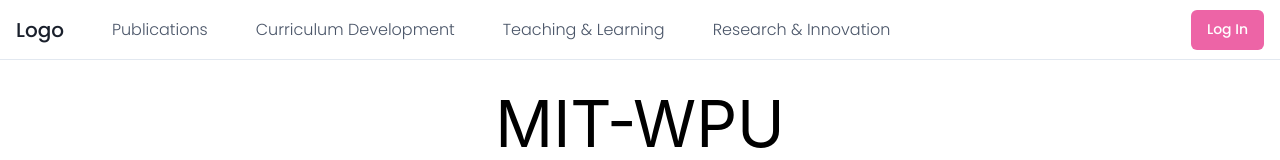
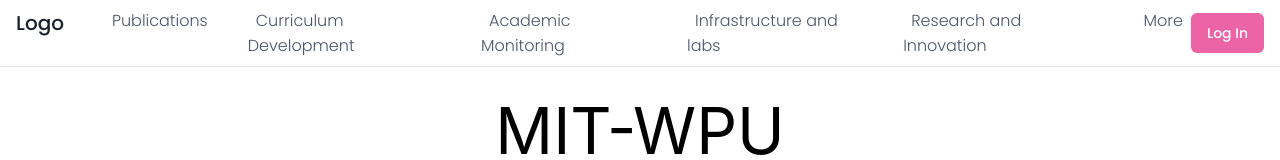
Before and after one commit to Gooner1886/systems-scet-mit, a React (Create React App) app: page / in a window 1280 px wide. Shown: the top 160 px of the page. Built offline with nearby package versions, Linux system fonts and the light colour scheme; a web font is replaced by a local one.

Commit message:
semi final push

```diff
--- a/src/components/AboutPage/AboutPage.js
+++ b/src/components/AboutPage/AboutPage.js
@@ -1,7 +1,7 @@
 import { ChakraProvider, Divider, VStack,Box } from "@chakra-ui/react";
 import Designation from "./Designation";
 import Introduction from "./Introduction";
-import WithSubnavigation from "./Navbar";
+import WithSubnavigation from "../Navbar/Navbar";
 import ResearchInterests from "./ResearchInterests";
 import PublicationOverview from "./PublicationOverview";
 
--- a/src/components/AboutPage/Navbar.js
+++ /dev/null
@@ -1,311 +0,0 @@
-import {
-  Box,
-  Flex,
-  Text,
-  IconButton,
-  Button,
-  Stack,
-  Collapse,
-  Icon,
-  Link,
-  Popover,
-  PopoverTrigger,
-  PopoverContent,
-  useColorModeValue,
-  useBreakpointValue,
-  useDisclosure,
-} from "@chakra-ui/react";
-import {
-  HamburgerIcon,
-  CloseIcon,
-  ChevronDownIcon,
-  ChevronRightIcon,
-} from "@chakra-ui/icons";
-
-export default function WithSubnavigation() {
-  const { isOpen, onToggle } = useDisclosure();
-
-  return (
-    <Box>
-      <Flex
-        bg={useColorModeValue("white", "gray.800")}
-        color={useColorModeValue("gray.600", "white")}
-        minH={"60px"}
-        py={{ base: 2 }}
-        px={{ base: 4 }}
-        borderBottom={1}
-        borderStyle={"solid"}
-        borderColor={useColorModeValue("gray.200", "gray.900")}
-        align={"center"}
-      >
-        <Flex
-          flex={{ base: 1, md: "auto" }}
-          ml={{ base: -2 }}
-          display={{ base: "flex", md: "none" }}
-        >
-          <IconButton
-            onClick={onToggle}
-            icon={
-              isOpen ? <CloseIcon w={3} h={3} /> : <HamburgerIcon w={5} h={5} />
-            }
-            variant={"ghost"}
-            aria-label={"Toggle Navigation"}
-          />
-        </Flex>
-        <Flex flex={{ base: 1 }} justify={{ base: "center", md: "start" }}>
-          <Text
-            textAlign={useBreakpointValue({ base: "center", md: "left" })}
-            fontFamily={("Zilla Slab", "Poppins")}
-            color={useColorModeValue("gray.800", "white")}
-            fontSize={"xl"}
-          >
-            Logo
-          </Text>
-
-          <Flex display={{ base: "none", md: "flex" }} ml={10} alignItems={"center"}>
-            <DesktopNav />
-          </Flex>
-        </Flex>
-
-        <Stack
-          flex={{ base: 1, md: 0 }}
-          justify={"flex-end"}
-          direction={"row"}
-          spacing={6}
-        >
-          {/* <Button
-            as={"a"}
-            fontSize={"sm"}
-            fontWeight={400}
-            fontFamily={"Zilla Slab", "Poppins"}
-            variant={"link"}
-            href={"#"}
-          >
-            Sign In
-          </Button> */}
-          <Button
-            display={{ base: "none", md: "inline-flex" }}
-            fontSize={"sm"}
-            fontWeight={400}
-            fontFamily={("Zilla Slab", "Poppins")}
-            color={"white"}
-            bg={"pink.400"}
-            href={"#"}
-            _hover={{
-              bg: "pink.300",
-            }}
-          >
-            Log In
-          </Button>
-        </Stack>
-      </Flex>
-
-      <Collapse in={isOpen} animateOpacity>
-        <MobileNav />
-      </Collapse>
-    </Box>
-  );
-}
-
-const DesktopNav = () => {
-  const linkColor = useColorModeValue("gray.600", "gray.200");
-  const linkHoverColor = useColorModeValue("gray.800", "white");
-  const popoverContentBgColor = useColorModeValue("white", "gray.800");
-
-  return (
-    <Stack direction={"row"} spacing={8}>
-      {NAV_ITEMS.map((navItem) => (
-        <Box key={navItem.label}>
-          <Popover trigger={"hover"} placement={"bottom-start"}>
-            <PopoverTrigger>
-              <Link
-                p={2}
-                href={navItem.href ?? "#"}
-                fontSize={"md"}
-                fontWeight={375}
-                fontFamily={"Zilla Slab", "Poppins"}
-                color={linkColor}
-                _hover={{
-                  textDecoration: "none",
-                  color: linkHoverColor,
-                }}
-
-              >
-                {navItem.label}
-              </Link>
-            </PopoverTrigger>
-
-            {navItem.children && (
-              <PopoverContent
-                border={0}
-                boxShadow={"xl"}
-                bg={popoverContentBgColor}
-                p={4}
-                rounded={"xl"}
-                minW={"sm"}
-              >
-                <Stack>
-                  {navItem.children.map((child) => (
-                    <DesktopSubNav key={child.label} {...child} />
-                  ))}
-                </Stack>
-              </PopoverContent>
-            )}
-          </Popover>
-        </Box>
-      ))}
-    </Stack>
-  );
-};
-
-const DesktopSubNav = ({ label, href, subLabel }) => {
-  return (
-    <Link
-      href={href}
-      role={"group"}
-      display={"block"}
-      p={2}
-      rounded={"md"}
-      _hover={{ bg: useColorModeValue("pink.50", "gray.900") }}
-    >
-      <Stack direction={"row"} align={"center"}>
-        <Box>
-          <Text
-            transition={"all .3s ease"}
-            _groupHover={{ color: "pink.400" }}
-            fontWeight={500}
-          >
-            {label}
-          </Text>
-          <Text fontSize={"sm"}>{subLabel}</Text>
-        </Box>
-        <Flex
-          transition={"all .3s ease"}
-          transform={"translateX(-10px)"}
-          opacity={0}
-          _groupHover={{ opacity: "100%", transform: "translateX(0)" }}
-          justify={"flex-end"}
-          align={"center"}
-          flex={1}
-        >
-          <Icon color={"pink.400"} w={5} h={5} as={ChevronRightIcon} />
-        </Flex>
-      </Stack>
-    </Link>
-  );
-};
-
-const MobileNav = () => {
-  return (
-    <Stack
-      bg={useColorModeValue("white", "gray.800")}
-      p={4}
-      display={{ md: "none" }}
-    >
-      {NAV_ITEMS.map((navItem) => (
-        <MobileNavItem key={navItem.label} {...navItem} />
-      ))}
-    </Stack>
-  );
-};
-
-const MobileNavItem = ({ label, children, href }) => {
-  const { isOpen, onToggle } = useDisclosure();
-
-  return (
-    <Stack spacing={4} onClick={children && onToggle}>
-      <Flex
-        py={2}
-        as={Link}
-        href={href ?? "#"}
-        justify={"space-between"}
-        align={"center"}
-        _hover={{
-          textDecoration: "none",
-        }}
-      >
-        <Text
-          fontWeight={600}
-          color={useColorModeValue("gray.600", "gray.200")}
-        >
-          {label}
-        </Text>
-        {children && (
-          <Icon
-            as={ChevronDownIcon}
-            transition={"all .25s ease-in-out"}
-            transform={isOpen ? "rotate(180deg)" : ""}
-            w={6}
-            h={6}
-          />
-        )}
-      </Flex>
-
-      <Collapse in={isOpen} animateOpacity style={{ marginTop: "0!important" }}>
-        <Stack
-          mt={2}
-          pl={4}
-          borderLeft={1}
-          borderStyle={"solid"}
-          borderColor={useColorModeValue("gray.200", "gray.700")}
-          align={"start"}
-        >
-          {children &&
-            children.map((child) => (
-              <Link key={child.label} py={2} href={child.href}>
-                {child.label}
-              </Link>
-            ))}
-        </Stack>
-      </Collapse>
-    </Stack>
-  );
-};
-
-// interface NavItem {
-//   label: string;
-//   subLabel?: string;
-//   children?: Array<NavItem>;
-//   href?: string;
-// }
-
-const NAV_ITEMS = [
-  {
-    label: "Publications",
-    href: "#",
-  },
-  {
-    label: "Curriculum Development",
-    href: "#",
-  },
-  {
-    label: "Teaching & Learning ",
-    children: [
-      {
-        label: "Explore Design Work",
-        subLabel: "Trending Design to inspire you",
-        href: "#",
-      },
-      {
-        label: "New & Noteworthy",
-        subLabel: "Up-and-coming Designers",
-        href: "#",
-      },
-    ],
-  },
-  {
-    label: "Research & Innovation",
-    children: [
-      {
-        label: "Job Board",
-        subLabel: "Find your dream design job",
-        href: "#",
-      },
-      {
-        label: "Freelance Projects",
-        subLabel: "An exclusive list for contract work",
-        href: "#",
-      },
-    ],
-  },
-];
--- a/src/components/Hooks.js
+++ b/src/components/Hooks.js
@@ -4,8 +4,6 @@
 
 function CheckSignIn(callback)
 {
-    const [uid,setuid]=useState(null);
-
     let token=localStorage.getItem('token');
     let url="https://identitytoolkit.googleapis.com/v1/accounts:lookup?key=AIzaSyD_IpvEOmupo-tfIcWtkJ7nQSeLfuqiiwQ";
 
--- a/src/components/Landing/Landing.js
+++ b/src/components/Landing/Landing.js
@@ -1,7 +1,7 @@
 import styled from "styled-components";
 import "./About.css";
 import Dummy from "./1.png";
-import WithSubnavigation from "../AboutPage/Navbar"
+import WithSubnavigation from "../Navbar/Navbar"
 import {Box} from "@chakra-ui/react"
 
 const Landing = () => {
--- a/src/components/LoginPage/LoginPage.js
+++ b/src/components/LoginPage/LoginPage.js
@@ -1,8 +1,9 @@
-import WithSubnavigation from "../AboutPage/Navbar"
+import WithSubnavigation from "../Navbar/Navbar"
 import {Box,Button,Center,Container, Input, Stack} from "@chakra-ui/react"
 import {LockIcon} from "@chakra-ui/icons"
 import { useEffect, useState } from "react"
 import {useLoginInterface,CheckSignIn} from "../Hooks.js"
+import { Link } from "react-router-dom"
 
 
 function LoginPage()
@@ -16,6 +17,7 @@
 
     const HandleSubmit=()=>{
         console.log(useLoginInterface({"email":email,"password":password}));
+
     }
 
 
--- a/src/components/Navbar/Navbar.js
+++ b/src/components/Navbar/Navbar.js
@@ -21,6 +21,8 @@
   ChevronDownIcon,
   ChevronRightIcon,
 } from "@chakra-ui/icons";
+
+import {Link as ReactLink} from "react-router-dom";
 
 export default function WithSubnavigation() {
   const { isOpen, onToggle } = useDisclosure();
@@ -83,6 +85,7 @@
           >
             Sign In
           </Button> */}
+          <ReactLink to="/login">
           <Button
             display={{ base: "none", md: "inline-flex" }}
             fontSize={"sm"}
@@ -90,13 +93,13 @@
             fontFamily={("Zilla Slab", "Poppins")}
             color={"white"}
             bg={"pink.400"}
-            href={"#"}
             _hover={{
               bg: "pink.300",
             }}
           >
             Log In
           </Button>
+          </ReactLink>
         </Stack>
       </Flex>
 
@@ -272,40 +275,44 @@
 const NAV_ITEMS = [
   {
     label: "Publications",
-    href: "#",
+    href: "/test",
   },
   {
     label: "Curriculum Development",
-    href: "#",
+    href: "/test",
   },
   {
-    label: "Inspiration",
+    label: "Academic Monitoring",
+    href: "/test",
+  },
+  {
+    label: "Infrastructure and labs",
+    href: "/test",
+  },
+  {
+    label: "Research and Innovation",
+    href: "/test",
+  },
+
+  {
+    label: "More",
     children: [
       {
-        label: "Explore Design Work",
-        subLabel: "Trending Design to inspire you",
-        href: "#",
+        label: "Student Clubs",
+        href: "/card",
       },
       {
-        label: "New & Noteworthy",
-        subLabel: "Up-and-coming Designers",
-        href: "#",
-      },
-    ],
-  },
-  {
-    label: "Find Work",
-    children: [
-      {
-        label: "Job Board",
-        subLabel: "Find your dream design job",
-        href: "#",
+        label: "Projects, Seminars and Workshops",
+        href: "/test",
       },
       {
-        label: "Freelance Projects",
-        subLabel: "An exclusive list for contract work",
-        href: "#",
+        label: "Quality Improvement",
+        href: "/test",
       },
+      {
+        label: "Industry Collaboration",
+        href: "/test",
+      }
     ],
   },
 ];
```
Also changed, not shown: src/components/Cards.js (+12 -9 lines).
